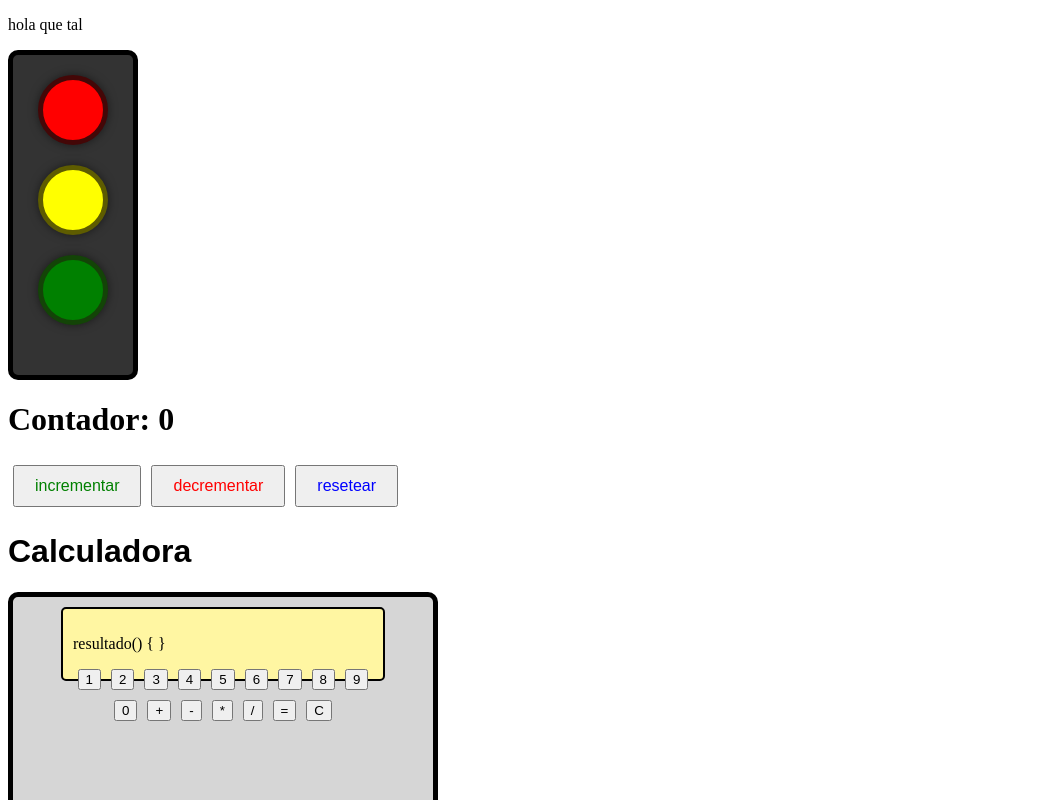
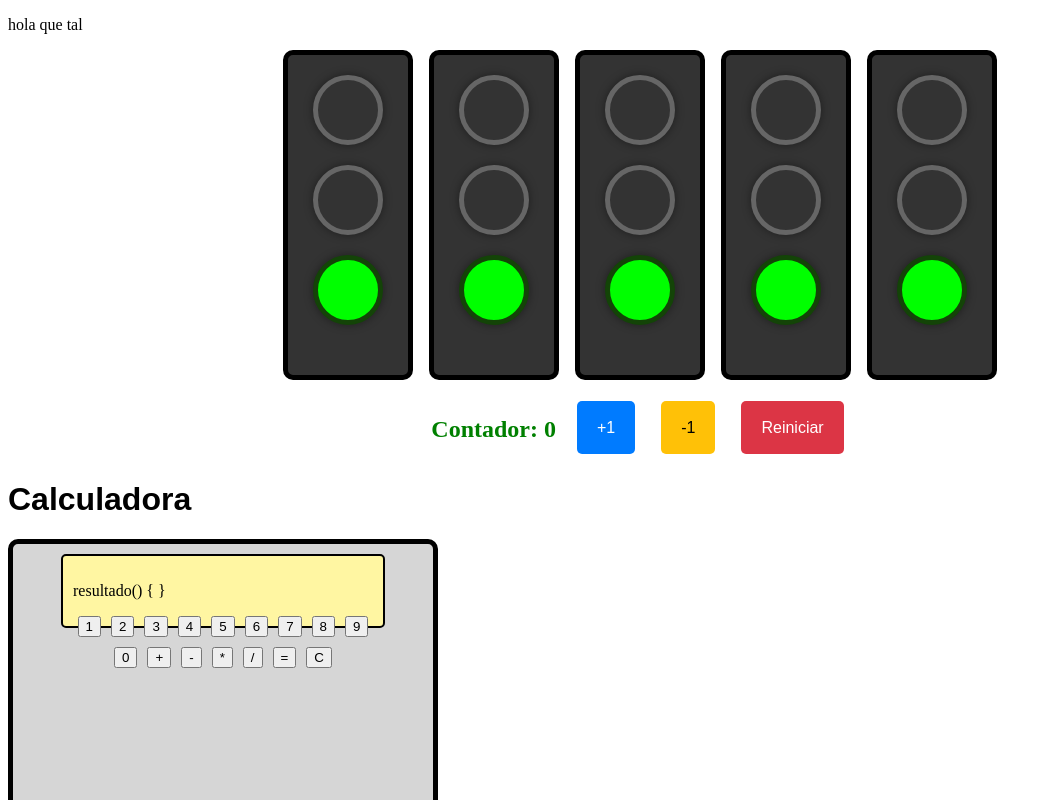
Before and after one commit to Alex230199/Primerproyecto, an Angular app: page / in a window 1280 px wide. Shown: the top 800 px of the page, without its empty margins (0-1052 px from the left). Built offline with nearby package versions, Linux system fonts and the light colour scheme.

Commit message:
corrección del código por fallo en el cmd

```diff
--- a/src/app/components/semaforo/semaforo.css
+++ b/src/app/components/semaforo/semaforo.css
@@ -14,7 +14,7 @@
     width: 60px;
     height: 60px;
     border-radius: 50%;
-    box-shadow: 0 0 10px rgba(0, 0, 0, 0.5);
+    box-shadow: 0 0 10px rgba(0, 0, 0, 0.418);
 }
 
 .rojo {
@@ -50,26 +50,26 @@
     margin-top: 20px;
 }
 
-.incrementar{
+.btn {
     padding: 10px 20px;
     font-size: 16px;
     margin: 5px;
+    border: none;
+    border-radius: 5px;
     cursor: pointer;
-    color: green;
 }
 
-.decrementar{
-    padding: 10px 20px;
-    font-size: 16px;
-    margin: 5px;
-    cursor: pointer;
-    color: red;
+.btn-primary {
+    background-color: #007bff;
+    color: white;
 }
 
-.resetear{
-    padding: 10px 20px;
-    font-size: 16px;
-    margin: 5px;
-    cursor: pointer;
-    color: blue;
+.btn-warning {
+    background-color: #ffc107;
+    color: black;
 }
+
+.btn-danger {
+    background-color: #dc3545;
+    color: white;
+}
--- a/src/app/components/semaforo/semaforo.html
+++ b/src/app/components/semaforo/semaforo.html
@@ -1,11 +1,34 @@
+<div style="display: flex; flex-direction: row; justify-content: center; gap: 1rem;">
+    @for (semaforo of [1, 2, 3, 4, 5]; track semaforo) {
+       <div class="semaforo">
+          <div class="luz rojo"
+              [style.background-color]="obtenerColorLuz('rojo')"
+              [style.border-color]="obtenerColorBordeLuz('rojo')"></div>
+          <div class="luz amarillo"
+              [style.background-color]="obtenerColorLuz('amarillo')"
+              [style.border-color]="obtenerColorBordeLuz('amarillo')"></div>
+          <div class="luz verde"
+              [style.background-color]="obtenerColorLuz('verde')"
+              [style.border-color]="obtenerColorBordeLuz('verde')"></div>
+       </div>
+    }
+</div>
+<div style="display: flex; flex-direction: row; justify-content: center; gap: 1rem; margin-top: 1rem;">
 
+    <h1 class="contador" [style.color]="obtenerColorContador()">
+        Contador: {{ contador() }}
+    </h1>
 
-<div class="semaforo">
-        <div class="luz rojo"></div>
-        <div class="luz amarillo"></div>
-        <div class="luz verde"></div>
+    <button (click)="incrementar()" class="btn btn-primary">+1</button>
+    <button (click)="decrementar()" class="btn btn-warning">-1</button>
+    <button (click)="reset()" class="btn btn-danger">Reiniciar</button>
+
+<!--    @if (contador() > 0) {
+        <p [style.color]="obtenerColorContador()">Mayor que cero</p>
+    } @else if (contador() < 0) {
+        <p [style.color]="obtenerColorContador()">Menor que cero</p>
+    } @else {
+        <p [style.color]="obtenerColorContador()">Es igual a cero</p>
+    }
+-->
 </div>
-<h1>Contador: {{contador()}}</h1>
- <button class="incrementar" (click)="incrementar()">incrementar</button>
-<button class ="decrementar" (click)="decrementar()">decrementar</button>
-<button class="resetear" (click)="resetear()">resetear</button>
--- a/src/app/components/semaforo/semaforo.ts
+++ b/src/app/components/semaforo/semaforo.ts
@@ -1,7 +1,10 @@
+
+
 import { Component, signal } from '@angular/core';
+import { CommonModule } from '@angular/common';
 
 @Component({
-  imports: [],
+  imports: [CommonModule],
   selector: 'app-semaforo',
   styleUrl: './semaforo.css',
   templateUrl: './semaforo.html',
@@ -10,23 +13,35 @@ export class Semaforo {
 
   contador = signal(0);
 
-  incrementar(){
-
+  incrementar() {
     this.contador.update(valor => valor + 1);
-
   }
 
-  decrementar(){
-
-     this.contador.update(valor => valor - 1);
-
+  decrementar() {
+    this.contador.update(valor => valor - 1);
   }
 
-  resetear(){
-
+  reset() {
     this.contador.set(0);
-
   }
 
+  obtenerColorContador() {
+    if (this.contador() == 0) return 'green';
+    if (this.contador() > 2) return 'red';
+    return 'goldenrod';
+  }
 
+  obtenerColorLuz(color: string): string {
+    if (this.contador() == 0 && color === 'verde') return '#00ff00';
+    if (this.contador() > 2 && color === 'rojo') return '#ff0000';
+    if (this.contador() === 1 && color === 'amarillo') return '#ffff00';
+    return '#333';
+  }
+
+  obtenerColorBordeLuz(color: string): string {
+    if (this.contador() == 0 && color === 'verde') return 'rgb(19, 68, 7)';
+    if (this.contador() > 2 && color === 'rojo') return 'rgb(68, 7, 7)';
+    if (this.contador() === 1 && color === 'amarillo') return 'rgb(94, 92, 0)';
+    return '#666';
+  }
 }
```
Also changed, not shown: 1 other file (tests, documents, lock files or other folders).
